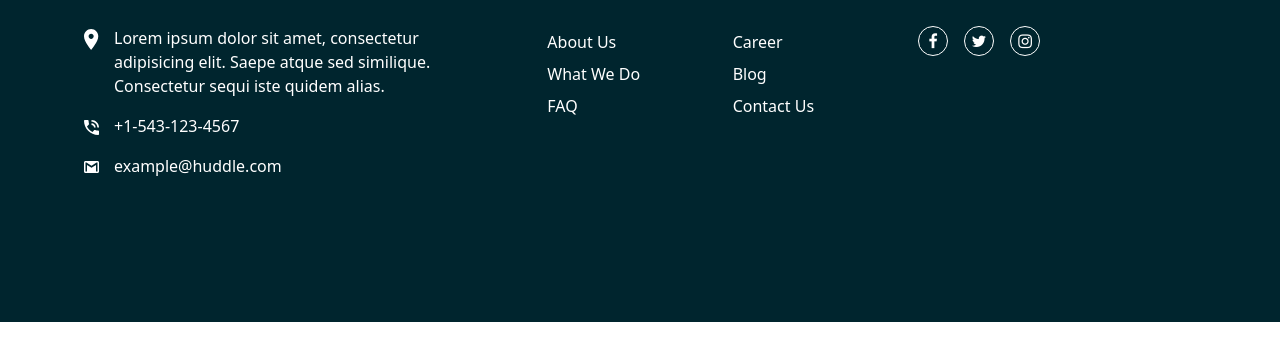
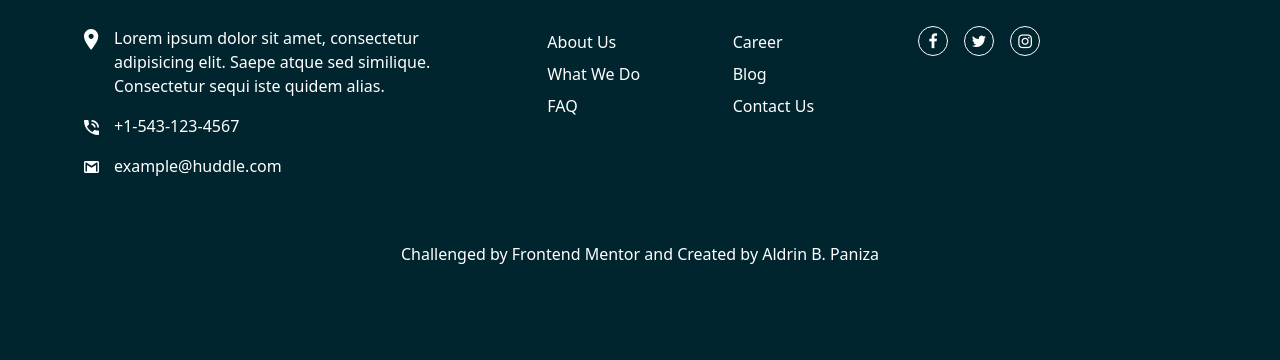
Before and after one commit to Jamxxter/huddle, a plain HTML site: page index.html in a window 1280 px wide. Shown: the part 2728-3088 px from the top of the page. Before the commit the page ends 3050 px from the top, so only its background shows below. Drawn offline with Linux system fonts and the light colour scheme.

Commit message:
last-commit
02/06/2024

```diff
--- a/index.html
+++ b/index.html
@@ -4,7 +4,7 @@
 <head>
     <meta charset="UTF-8">
     <meta name="viewport" content="width=device-width, initial-scale=1.0">
-    <title>Document</title>
+    <title>Huddle Preview</title>
     <link rel="stylesheet" href="styles.css">
     <link rel="stylesheet" href="assets/bootstrap-5.0.2-dist/css/bootstrap.min.css">
     <link rel="stylesheet" href="https://cdnjs.cloudflare.com/ajax/libs/font-awesome/4.7.0/css/font-awesome.min.css">
@@ -160,7 +160,9 @@
                 </div>
             </div>
         </div>
+        <p id="creator">Challenged by <a href="https://www.frontendmentor.io/" target="_blank">Frontend Mentor</a> and Created by <a href="https://github.com/Jamxxter" target="_blank">Aldrin B. Paniza</a></p>
     </section>
+
 </body>
 
 <script src="script.js"></script>
--- a/styles.css
+++ b/styles.css
@@ -152,3 +152,15 @@
 #contact-section{
     width: 80%;
 }
+#creator{
+    color: #fff;
+    text-align: center;
+}
+#creator a{
+    text-decoration: none;
+    color: #fff;
+}
+#creator a:hover{
+    text-decoration: underline;
+    color: rgb(201, 201, 204);
+}
```
